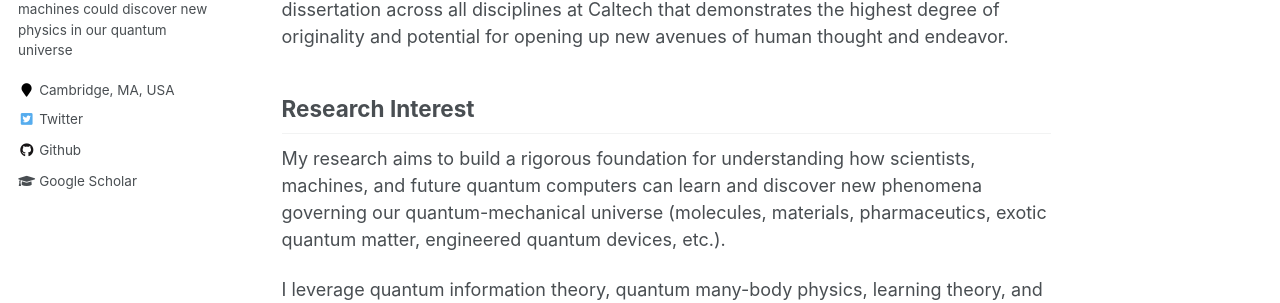
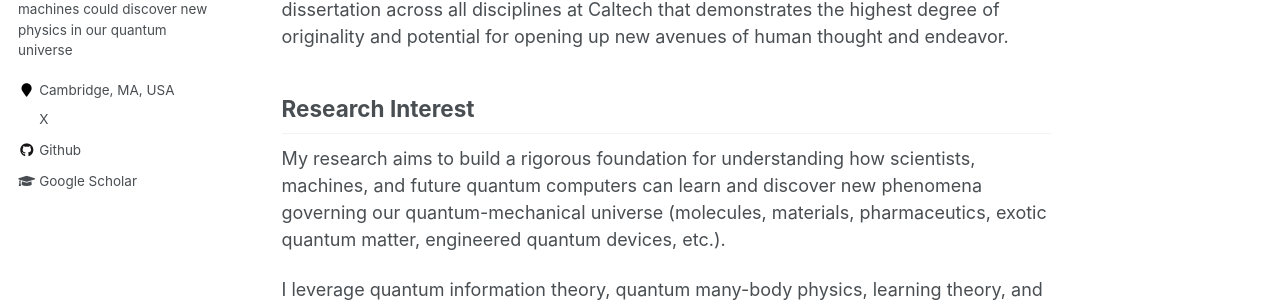
Before and after one commit to hsinyuan-huang/hsinyuan-huang.github.io, a Jekyll site: the page built from _pages/about.md, in a window 1280 px wide. Shown: the part 377-680 px from the top of the page. Built offline with Jekyll 4.4.1, drawn with Linux system fonts in a browser that asks for light colours; emoji names are drawn with the system emoji font; formulas are drawn with MathJax 3.

Commit message:
Update X

```diff
--- a/_includes/author-profile.html
+++ b/_includes/author-profile.html
@@ -41,7 +41,7 @@
         <li><a href="{{ author.researchgate }}"><i class="fab fa-fw fa-researchgate" aria-hidden="true"></i> ResearchGate</a></li>
       {% endif %}
       {% if author.twitter %}
-        <li><a href="https://twitter.com/{{ author.twitter }}"><i class="fab fa-fw fa-twitter-square" aria-hidden="true"></i> Twitter</a></li>
+        <li><a href="https://x.com/{{ author.twitter }}"><i class="fab fa-fw fa-x-twitter" aria-hidden="true"></i> X</a></li>
       {% endif %}
       {% if author.facebook %}
         <li><a href="https://www.facebook.com/{{ author.facebook }}"><i class="fab fa-fw fa-facebook-square" aria-hidden="true"></i> Facebook</a></li>
```
